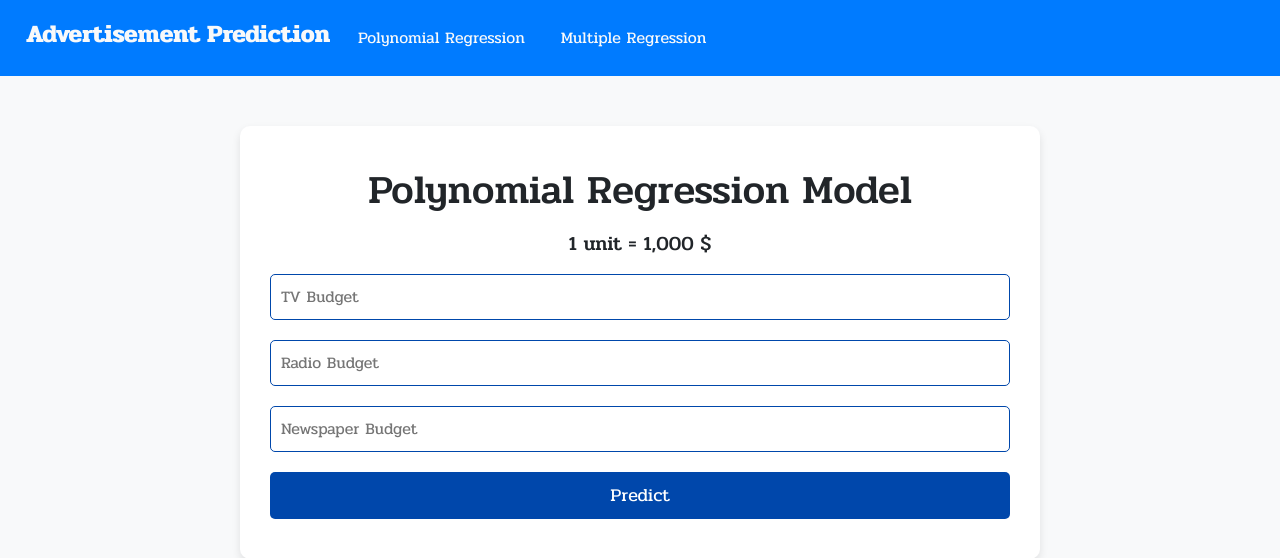
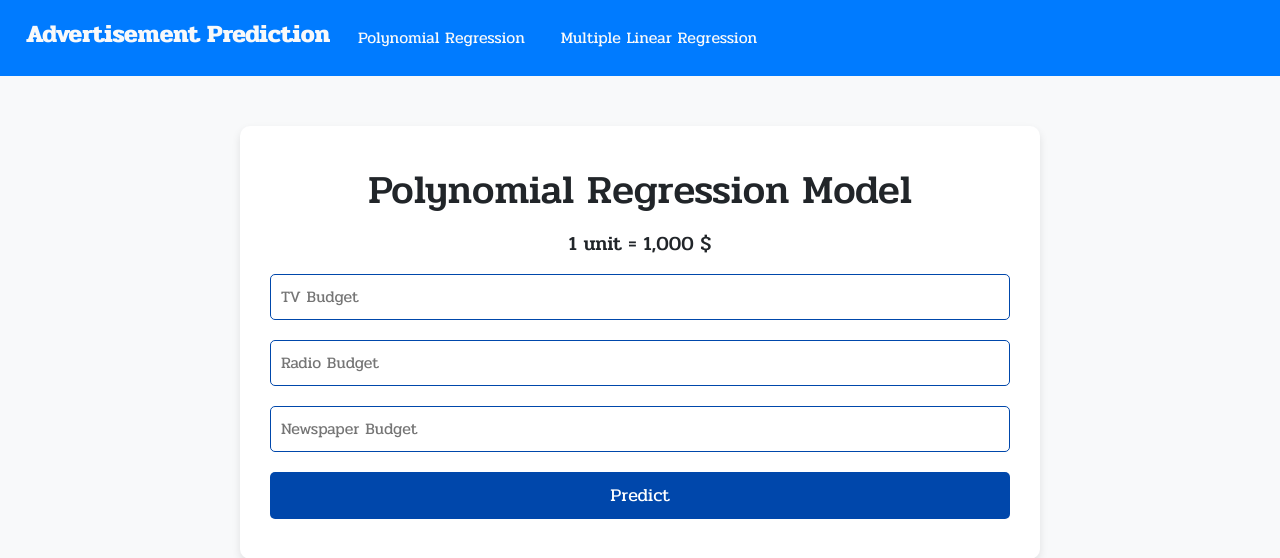
Before and after one commit to Pavarit2546/Advertisement_Prediction, a Django app: page / in a window 1280 px wide. Shown: the top 558 px of the page. Run offline with Django 5.2, Linux system fonts and the light colour scheme; parts of the project's set-up code (start-up, migrations or seed data) failed here and were passed over; some libraries are stand-ins or nearby versions.

Commit message:
แก้ navbar

```diff
--- a/Advertising_app/templates/base.html
+++ b/Advertising_app/templates/base.html
@@ -87,7 +87,7 @@
                     <a class="nav-link text-light text-center" href="{% url 'poly_index' %}">Polynomial Regression</a>
                 </li>
                 <li class="nav-item">
-                    <a class="nav-link text-light text-center" href="{% url 'multi_index' %}">Multiple Regression</a>
+                    <a class="nav-link text-light text-center" href="{% url 'multi_index' %}">Multiple Linear Regression</a>
                 </li>
             </ul>
         </div>
```
